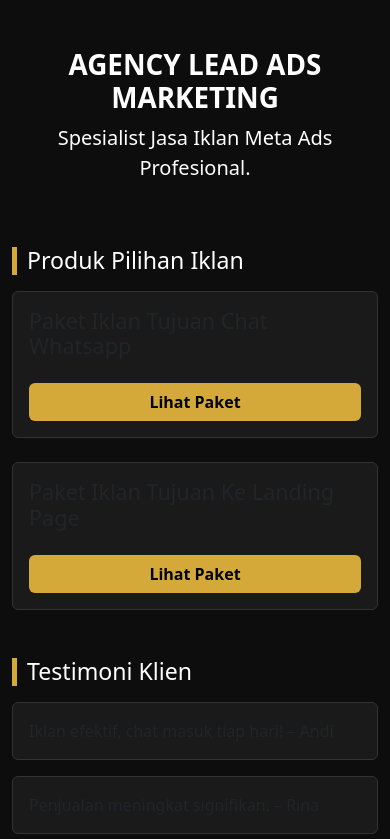
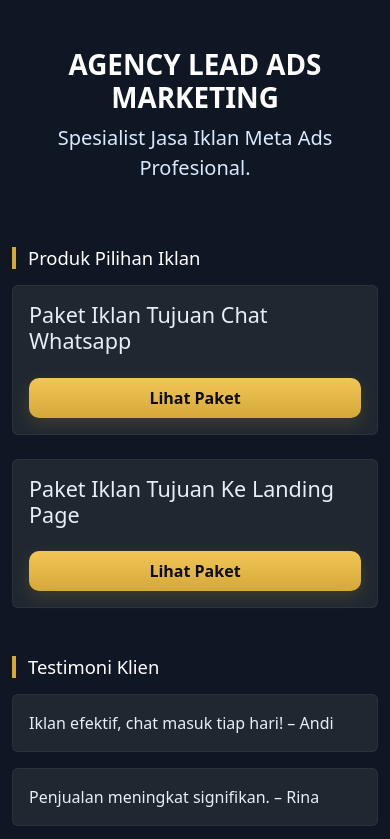
Before and after one commit to kohawin168-cmd/Specialist-Meta-Ads-Manager, a plain HTML site: page index.html in a window 390 px wide. Shown: the top 839 px of the page. Drawn offline with nearby package versions, Linux system fonts and the light colour scheme.

Commit message:
Update index.html

```diff
--- a/index.html
+++ b/index.html
@@ -5,10 +5,34 @@
   <title>Agency Lead Ads Marketing</title>
   <link href="https://cdn.jsdelivr.net/npm/bootstrap@5.3.2/dist/css/bootstrap.min.css" rel="stylesheet" />
   <style>
-    body { background:#0d0d0d; color:#fff; }
-    .card { background:#1a1a1a; border:1px solid #333; }
-    .btn-gold { background:#d4a93a; color:#000; font-weight:600; }
-    .section-title { border-left:5px solid #d4a93a; padding-left:10px; }
+    /* Background & overall */
+    body { background: #0f1724; color: #ffffff; font-family: system-ui, -apple-system, 'Segoe UI', Roboto, 'Helvetica Neue', Arial; }
+    .lead { color: #dbe9ff; }/* Card styles - lighter for readability */
+.card { background: #1f2730; border: 1px solid rgba(255,255,255,0.05); color: #e9eef5; }
+.card p { color: #cbd6e3; }
+.card h5 { color: #fff2d9; }
+
+/* Gold button */
+.btn-gold { background: linear-gradient(180deg,#f1c657,#d4a93a); color: #0b0b0b; font-weight:700; border: none; border-radius: 10px; padding: .5rem 1.25rem; box-shadow: 0 6px 18px rgba(212,169,58,0.18); }
+.btn-gold:focus { box-shadow: 0 0 0 0.25rem rgba(212,169,58,0.18); }
+
+.section-title { border-left:4px solid #d4a93a; padding-left:12px; color: #fff; }
+a.text-warning { color: #ffd966 !important; }
+
+/* Make buttons full width on mobile for easier tap */
+.card .btn { width: 100%; }
+
+/* Modal styles */
+.modal-content { background: #f6f7fb; }
+.modal-content .form-control[readonly] { background: #eef2ff; }
+.modal-title { color: #0b1320; }
+
+/* Responsive spacing */
+@media (max-width: 576px) {
+  .card { padding: 1rem; }
+  .section-title { font-size: 1.15rem; }
+}
+
   </style>
 </head>
 <body><section class="py-5 text-center">
```
